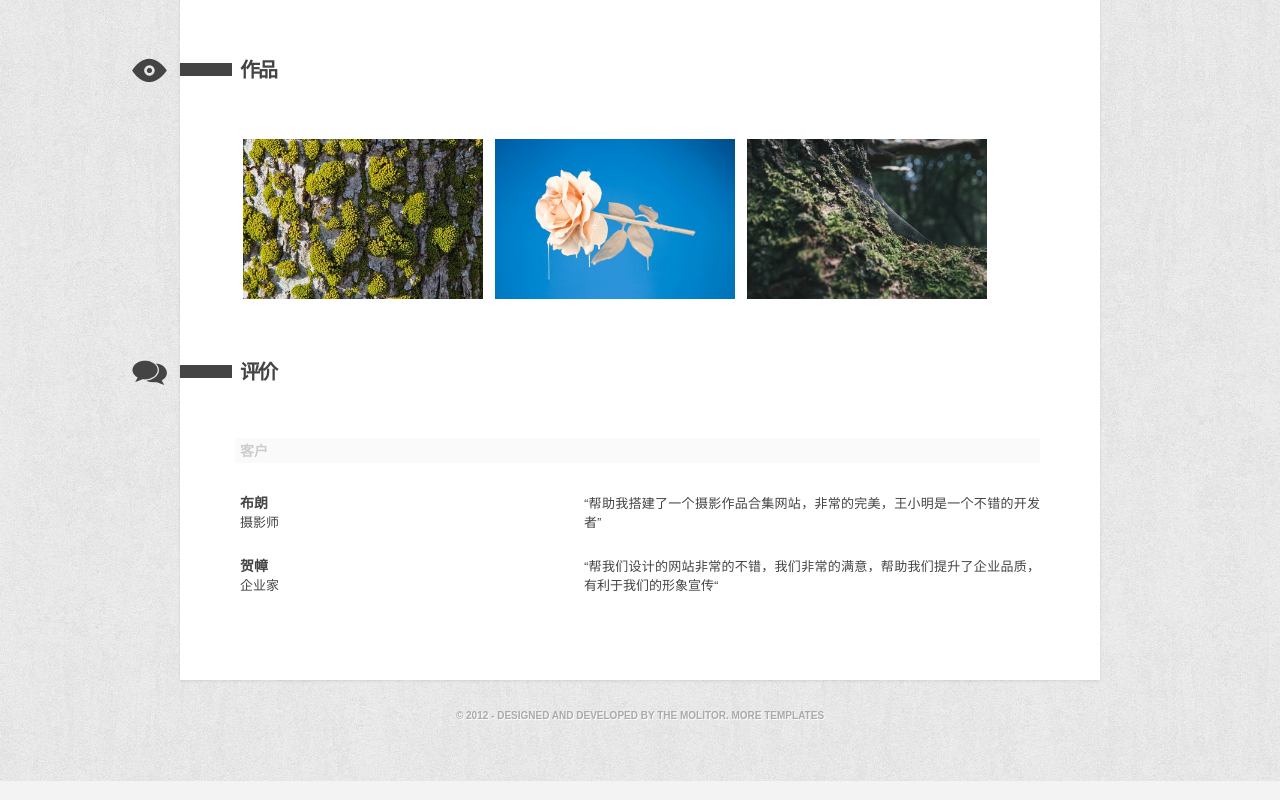
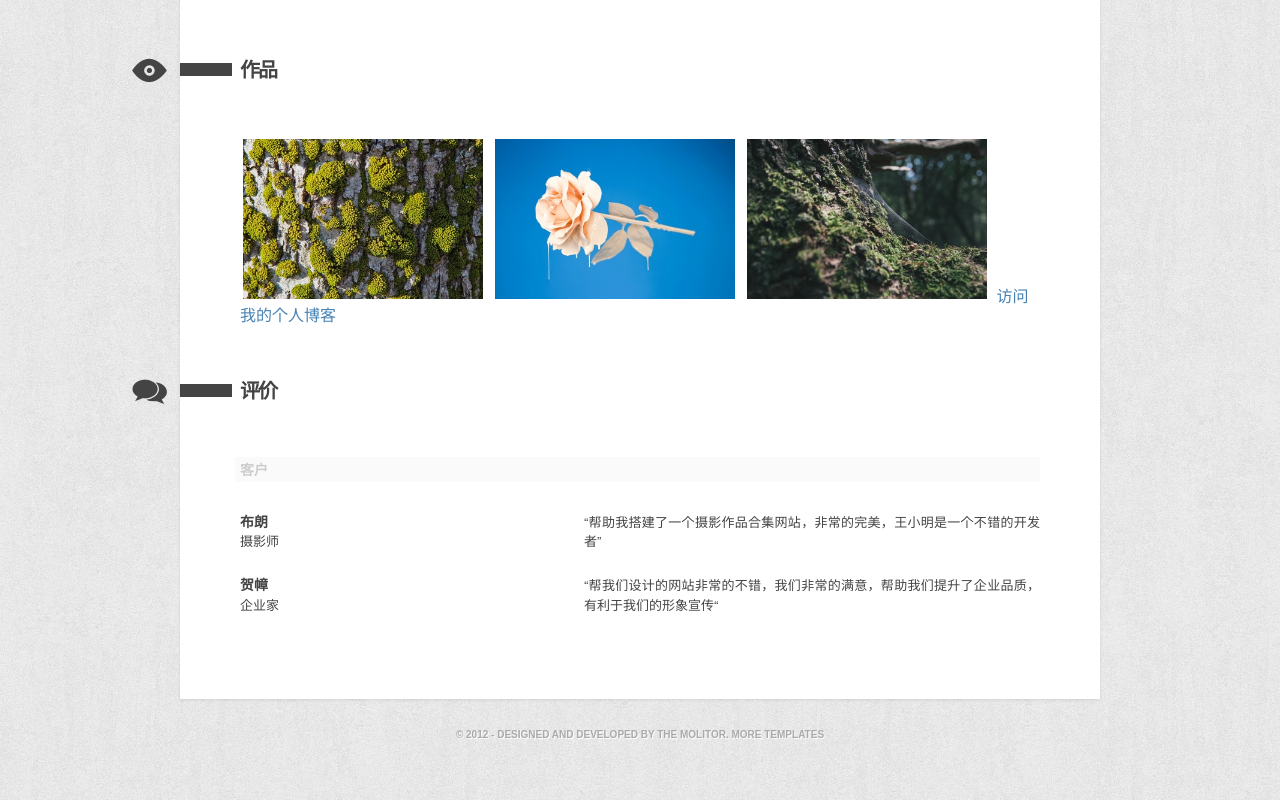
Before and after one commit to 498511842/PanResume.github.io, a plain HTML site: page index.html in a window 1280 px wide. Shown: the part 1883-2683 px from the top of the page. Drawn offline with Linux system fonts and the light colour scheme.

Commit message:
deploy 2021-01-24_12:03:00

```diff
--- a/index.html
+++ b/index.html
@@ -136,6 +136,7 @@
 	<li class="bwWrapper"><img src="images/works/1.jpg" alt="pic1" /></li>
 	<li class="bwWrapper"><img src="images/works/2.jpg" alt="pic2" /></li>
 	<li class="bwWrapper"><img src="images/works/3.jpg" alt="pic3" /></li>
+	<a href="https://panplan.top/">访问我的个人博客</a>
 </ul><!--end seenOn-->
 
 <div class="clear"></div>
```
